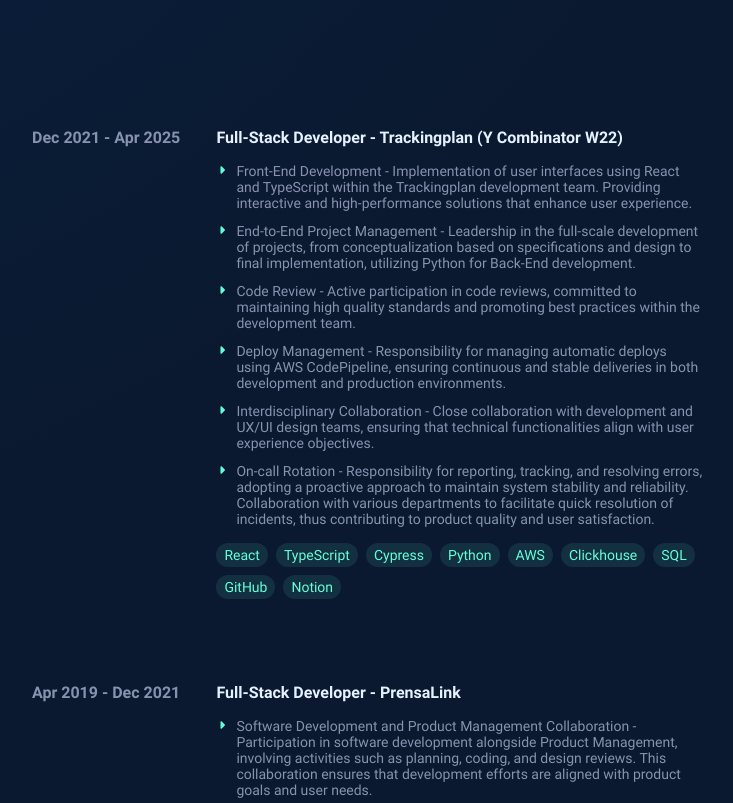
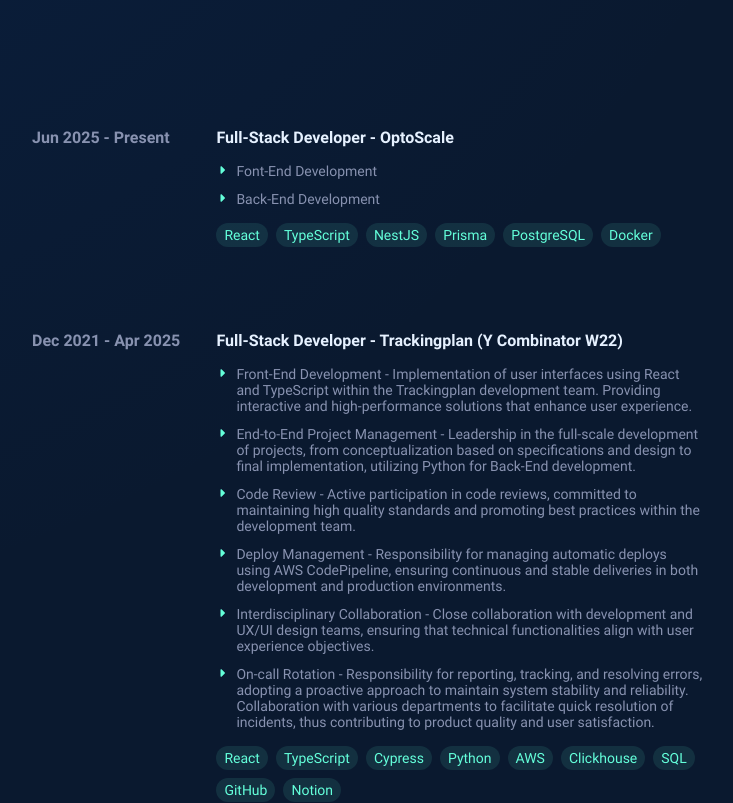
Before and after one commit to JordiLakland/resume-jordi-canto-galvez, a React (Vite) app: page / in a window 1280 px wide. Shown: the part 740-1543 px from the top of the page, without its empty margins (464-1197 px from the left). Built offline with nearby package versions, Linux system fonts and the light colour scheme.

Commit message:
Add Base OptoScale Experience Data

```diff
--- a/src/components/experience/Experience.tsx
+++ b/src/components/experience/Experience.tsx
@@ -2,63 +2,70 @@
     ExperienceData,
     gttData,
     prensalinkData,
-    trackingplanData
-} from '../../data/experience';
-import CaretRightIcon from '../icons/CaretRight';
+    trackingplanData,
+    optoscaleData,
+} from "../../data/experience";
+import CaretRightIcon from "../icons/CaretRight";
 
-import styles from './Experience.module.css';
+import styles from "./Experience.module.css";
 
 export default function Experience() {
     return (
         <div className={styles.container}>
+            <SectionCard experienceData={optoscaleData} />
             <SectionCard experienceData={trackingplanData} />
             <SectionCard experienceData={prensalinkData} />
             <SectionCard experienceData={gttData} />
         </div>
-    )
+    );
 }
-
 
 interface SectionCardProps {
     experienceData: ExperienceData;
 }
 
 function SectionCard(props: SectionCardProps) {
-
-    const { period, role, company, companyLink, roleFunctions, labels } = props.experienceData;
+    const { period, role, company, companyLink, roleFunctions, labels } =
+        props.experienceData;
 
     const title = `${role} - ${company}`;
 
     return (
-        <a href={companyLink} className={styles.companyLink} target="_blank" rel="noreferrer">
+        <a
+            href={companyLink}
+            className={styles.companyLink}
+            target="_blank"
+            rel="noreferrer"
+        >
             <div className={styles.sectionCardContainer}>
-                <header className={styles.sectionCardHeader} >
-                    {period}
-                </header>
+                <header className={styles.sectionCardHeader}>{period}</header>
                 <div className={styles.sectionCardContent}>
                     <div className={styles.title}>
                         <span>{title}</span>
                     </div>
                     <ul>
-                        {roleFunctions.map((roleFunction, index) =>
+                        {roleFunctions.map((roleFunction, index) => (
                             <li key={index} className={styles.roleFunction}>
                                 <div>
-                                    <CaretRightIcon className={styles.caretRightIcon} fill="#000" />
+                                    <CaretRightIcon
+                                        className={styles.caretRightIcon}
+                                        fill="#000"
+                                    />
                                 </div>
                                 {roleFunction}
                             </li>
-                        )}
+                        ))}
                     </ul>
                     <div className={styles.labelsContainer}>
-                        {labels.map((label, index) =>
-                            <span key={index} className={styles.label}>{label}</span>
-                        )}
+                        {labels.map((label, index) => (
+                            <span key={index} className={styles.label}>
+                                {label}
+                            </span>
+                        ))}
                     </div>
-                    <div className={styles.explore}>
-
-                    </div>
+                    <div className={styles.explore}></div>
                 </div>
             </div>
         </a>
-    )
+    );
 }
--- a/src/data/experience.ts
+++ b/src/data/experience.ts
@@ -6,6 +6,15 @@
     roleFunctions: string[];
     labels: string[];
 }
+
+export const optoscaleData: ExperienceData = {
+    period: "Jun 2025 - Present",
+    role: "Full-Stack Developer",
+    company: "OptoScale",
+    companyLink: "https://optoscale.no/?lang=en",
+    roleFunctions: ["Font-End Development", "Back-End Development"],
+    labels: ["React", "TypeScript", "NestJS", "Prisma", "PostgreSQL", "Docker"],
+};
 
 export const trackingplanData: ExperienceData = {
     period: "Dec 2021 - Apr 2025",
@@ -18,9 +27,19 @@
         "Code Review - Active participation in code reviews, committed to maintaining high quality standards and promoting best practices within the development team.",
         "Deploy Management - Responsibility for managing automatic deploys using AWS CodePipeline, ensuring continuous and stable deliveries in both development and production environments.",
         "Interdisciplinary Collaboration - Close collaboration with development and UX/UI design teams, ensuring that technical functionalities align with user experience objectives.",
-        "On-call Rotation - Responsibility for reporting, tracking, and resolving errors, adopting a proactive approach to maintain system stability and reliability. Collaboration with various departments to facilitate quick resolution of incidents, thus contributing to product quality and user satisfaction."
+        "On-call Rotation - Responsibility for reporting, tracking, and resolving errors, adopting a proactive approach to maintain system stability and reliability. Collaboration with various departments to facilitate quick resolution of incidents, thus contributing to product quality and user satisfaction.",
     ],
-    labels: ["React", "TypeScript", "Cypress", "Python", "AWS", "Clickhouse", "SQL", "GitHub", "Notion"]
+    labels: [
+        "React",
+        "TypeScript",
+        "Cypress",
+        "Python",
+        "AWS",
+        "Clickhouse",
+        "SQL",
+        "GitHub",
+        "Notion",
+    ],
 };
 
 export const prensalinkData: ExperienceData = {
@@ -31,9 +50,20 @@
     roleFunctions: [
         "Software Development and Product Management Collaboration - Participation in software development alongside Product Management, involving activities such as planning, coding, and design reviews. This collaboration ensures that development efforts are aligned with product goals and user needs.",
         "E-commerce Platform Development, Deployment, and Maintenance - Participation in the development, deployment, and maintenance of an e-commerce platform for link building utilizing technologies like React, Laravel, Docker, Bitbucket as the code repository, and JIRA for task management.",
-        "Cloud Infrastructure Maintenance - Involvement in maintaining a cloud-based infrastructure for deploying all company products, using technologies such as Amazon EC2 for web servers, S3 for nightly backups."
+        "Cloud Infrastructure Maintenance - Involvement in maintaining a cloud-based infrastructure for deploying all company products, using technologies such as Amazon EC2 for web servers, S3 for nightly backups.",
     ],
-    labels: ["React", "Node.js", "TypeScript", "Laravel", "PHP", "Docker", "AWS", "Google Cloud", "Jira", "Bitbucket"]
+    labels: [
+        "React",
+        "Node.js",
+        "TypeScript",
+        "Laravel",
+        "PHP",
+        "Docker",
+        "AWS",
+        "Google Cloud",
+        "Jira",
+        "Bitbucket",
+    ],
 };
 
 export const gttData: ExperienceData = {
@@ -44,7 +74,7 @@
     roleFunctions: [
         "Application Development and Maintenance - Engaged in the development and ongoing maintenance of the Tax Application, primarily using PL/SQL. This role underscores a deep understanding of database management and programming techniques to ensure the application’s reliability and performance.",
         "Module Collaboration - Actively collaborated across different modules within the organization, facilitating integration and cohesive functionality within the Tax Information System. This collaboration ensured that the system met comprehensive needs and functional requirements effectively.",
-        "Rapid Learning and Adaptation - Demonstrated rapid learning and adaptation in a complex tax information system environment, starting from scratch and quickly becoming proficient in PL/SQL and related technologies. Contributed effectively to the team by applying newly acquired skills to solve problems and enhance system functionality."
+        "Rapid Learning and Adaptation - Demonstrated rapid learning and adaptation in a complex tax information system environment, starting from scratch and quickly becoming proficient in PL/SQL and related technologies. Contributed effectively to the team by applying newly acquired skills to solve problems and enhance system functionality.",
     ],
-    labels: ["C#", "ASP.NET", "PL/SQL", "Oracle"]
+    labels: ["C#", "ASP.NET", "PL/SQL", "Oracle"],
 };
```
